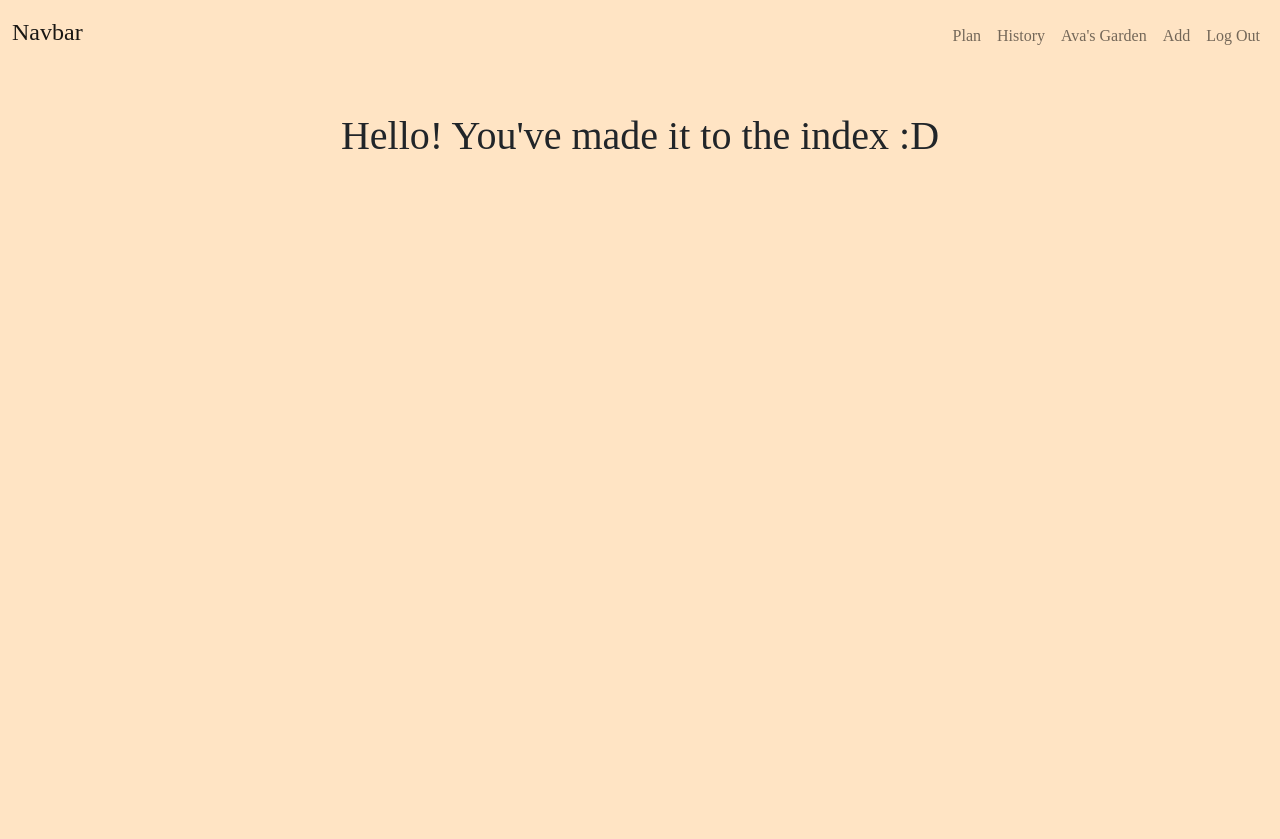
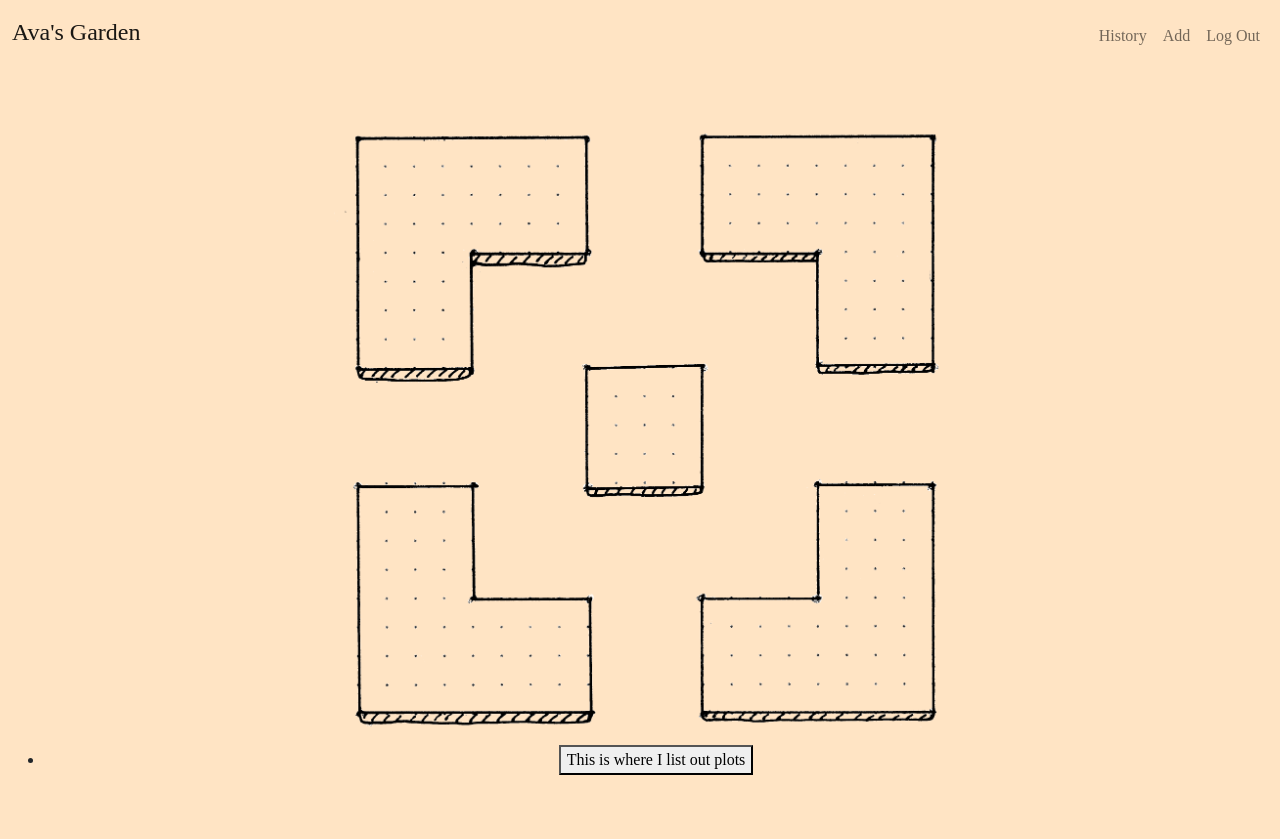
Before and after one commit to Ava-Fox/Garden-Planner, a Flask app: page / in a window 1280 px wide. Before the commit the page ends 149 px from the top, so only its background shows below. Run offline with Flask 3, Linux system fonts and the light colour scheme; a user stored in the database is signed in; some libraries are stand-ins or nearby versions.

Commit message:
Insert drawn garden image on index and start redesigning website

```diff
--- a/app.py
+++ b/app.py
@@ -89,11 +89,6 @@ def index():
     # If not, redirect them to page where can add what have
     return render_template("index.html")
 
-@app.route("/plan", methods=["GET", "POST"])
-@login_required
-def plan():
-    return render_template("plan.html")
-
 
 @app.route("/login", methods=["GET", "POST"])
 def login():
--- a/static/styles.css
+++ b/static/styles.css
@@ -15,6 +15,10 @@ main {
     text-align: center;
 }
 
+#plotlist {
+    text-align: left;
+}
+
 table {
     border: 3px solid black;
 }
--- a/templates/index.html
+++ b/templates/index.html
@@ -1,9 +1,17 @@
 {% extends "layout.html" %}
 
-{% block title %} Index {% endblock %}
+{% block main %}
+<div id="square_garden_image">
+    <img src="static/images/square_garden.png" alt="Drawn overview of square garden"></img>
+</div>
+<div class="plotlist">
+    <ul>
+        <li>
+            <button>
+                This is where I list out plots
+            </button>
+        </li>
+    </ul>
+</div>
 
-{% block main %}
-    <h1>
-        Hello! You've made it to the index :D
-    </h1>
 {% endblock %}
--- a/templates/layout.html
+++ b/templates/layout.html
@@ -8,22 +8,20 @@
 
         <link href="/static/favicon.ico" rel="icon">
         <link href="/static/styles.css" rel="stylesheet">
-        <title>Ava's Garden: {% block title %}{% endblock %}</title>
+        <title>Ava's Garden {% block title %}{% endblock %}</title>
     </head>
 
     <body>
         <nav class="navbar navbar-expand-lg navbar-light">
             <div class="container-fluid">
-              <a class="navbar-brand" href="/">Navbar</a>
+              <a class="navbar-brand" href="/">Ava's Garden</a>
               <button class="navbar-toggler" type="button" data-bs-toggle="collapse" data-bs-target="#navbarSupportedContent" aria-controls="navbarSupportedContent" aria-expanded="false" aria-label="Toggle navigation">
                 <span class="navbar-toggler-icon"></span>
               </button>
               <div class="collapse navbar-collapse" id="navbarSupportedContent">
                 {% if session["user_id"] %}
                     <ul class="navbar-nav ms-auto mt-2">
-                        <li class="nav-item"><a class="nav-link" href="/plan">Plan</a></li>
                         <li class="nav-item"><a class="nav-link" href="/history">History</a></li>
-                        <li class="nav-item"><a class="nav-link" href="/avas_garden">Ava's Garden</a></li>
                         <li class="nav-item"><a class="nav-link" href="/add">Add</a></li>
                         <li class="nav-item">
                             <a class="nav-link" href="/logout">Log Out</a>
```
Also changed, not shown: static/images/shade_garden.png (added), static/images/square_garden.png (added), 3 other files.
